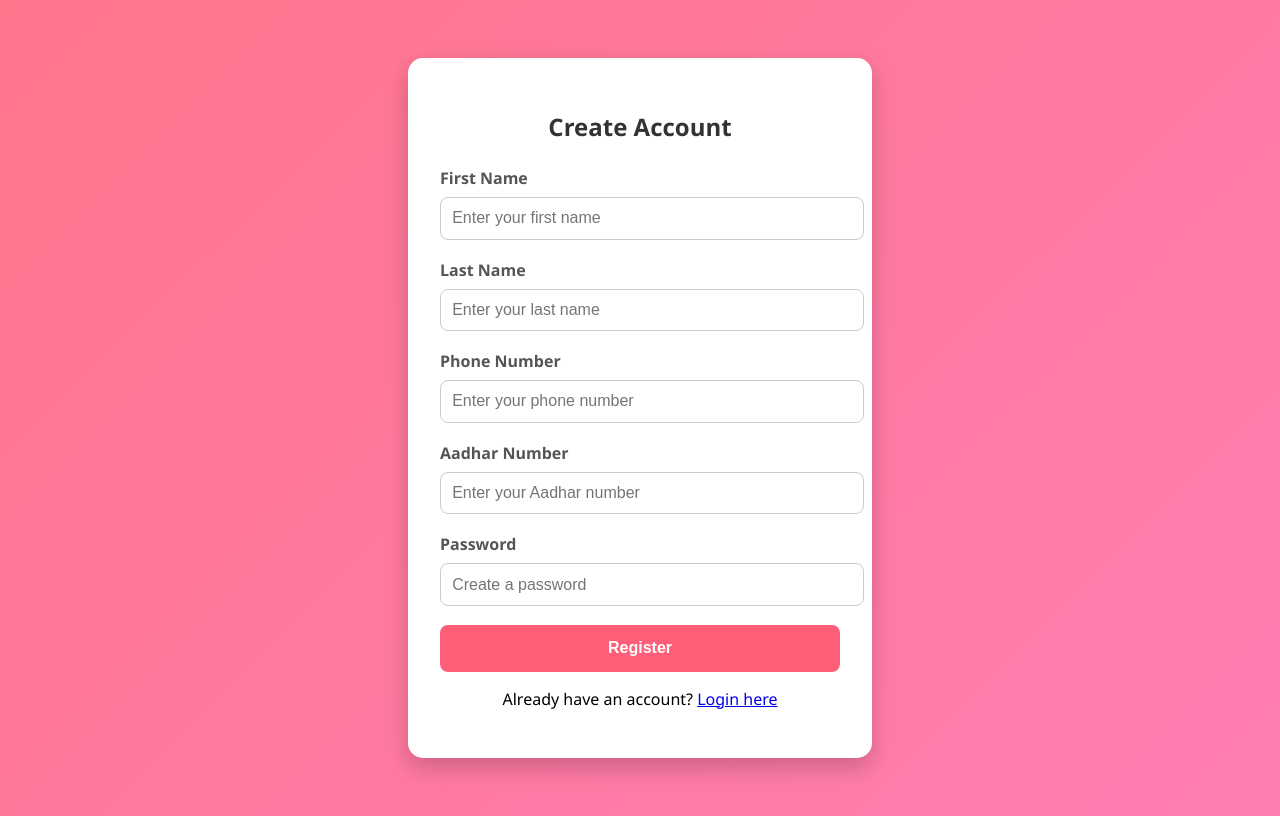
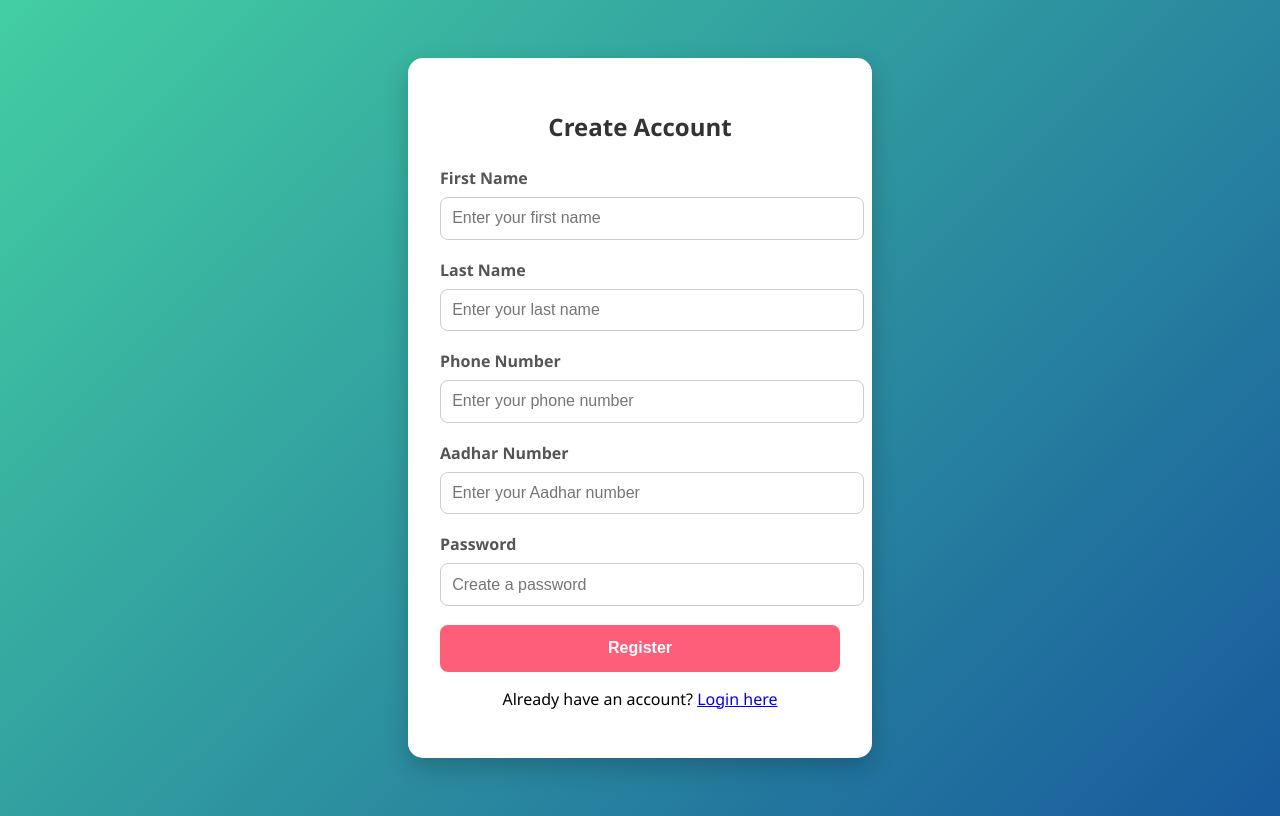
Before and after one commit to joedanields/C-x-python, a Flask app: page /create-account in a window 1280 px wide. Run offline with Flask 3, Linux system fonts and the light colour scheme.

Commit message:
colour change

```diff
--- a/src/templates/create_account.html
+++ b/src/templates/create_account.html
@@ -6,7 +6,7 @@
   <title>Create Account</title>
   <style>
     body {
-      background: linear-gradient(135deg, #ff758c, #ff7eb3);
+      background: linear-gradient(135deg, #43cea2, #185a9d);
       height: 100vh;
       display: flex;
       align-items: center;
--- a/src/templates/login.html
+++ b/src/templates/login.html
@@ -6,7 +6,7 @@
   <title>Login</title>
   <style>
     body {
-      background: linear-gradient(135deg, #667eea, #764ba2);
+      background: linear-gradient(135deg, #43cea2, #185a9d);
       height: 100vh;
       display: flex;
       align-items: center;
```
